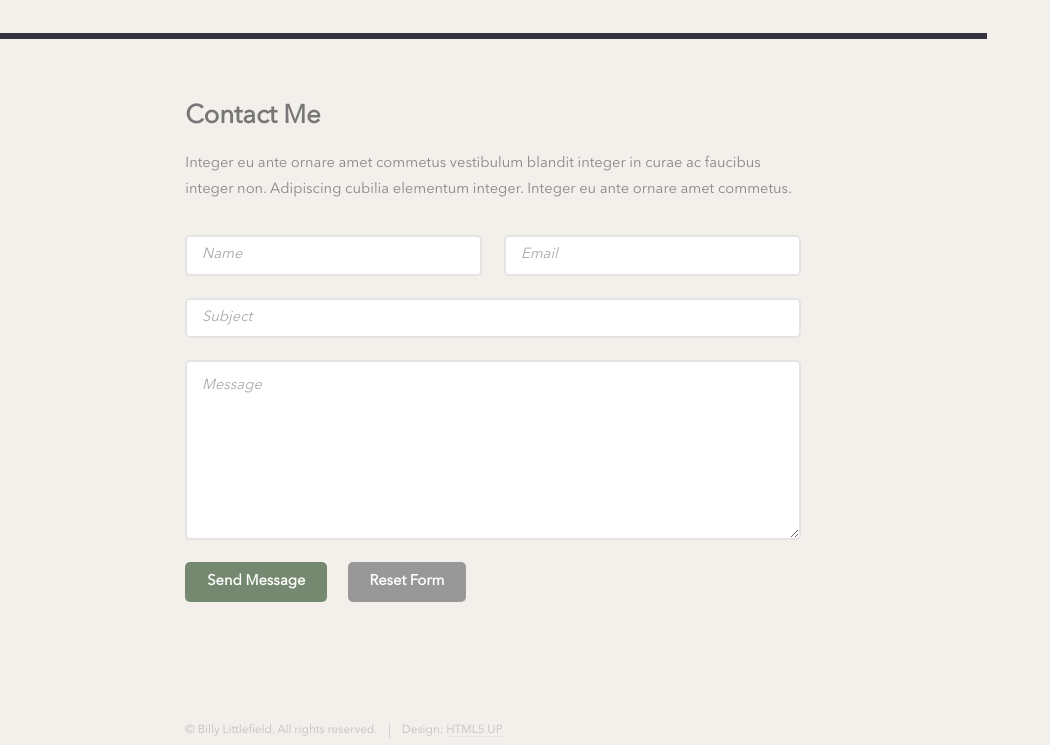
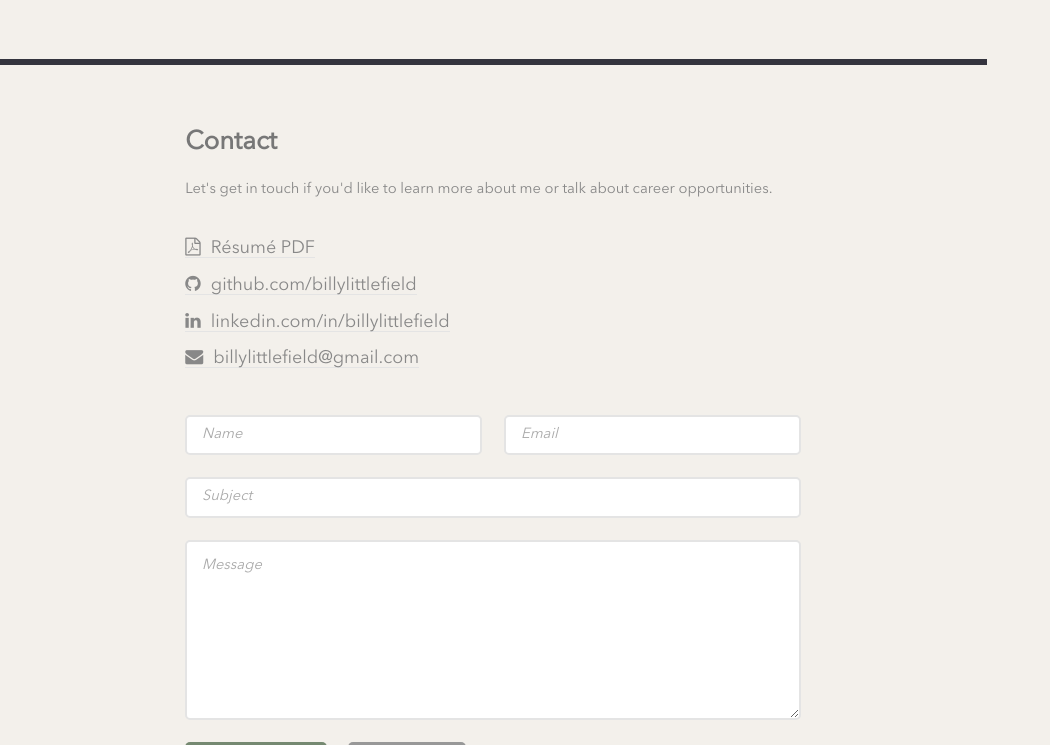
Before and after one commit to billylittlefield/billylittlefield.github.io, a plain HTML site: page index.html in a window 1280 px wide. Shown: the part 2055-2800 px from the top of the page, without its empty margins (0-1050 px from the left). Drawn offline with Linux system fonts and the light colour scheme.

Commit message:
Added resume links and contact links, setup email form

```diff
--- a/assets/css/main.css
+++ b/assets/css/main.css
@@ -1579,7 +1579,7 @@ src: url('../fonts/AvenirNextLTPro-Regular.woff') format('woff');
 
 		a:hover {
 			border-bottom-color: transparent;
-			color: #F3F0EB !important;
+			color: #758971 !important;
 		}
 
 	strong, b {
@@ -2231,7 +2231,7 @@ src: url('../fonts/AvenirNextLTPro-Regular.woff') format('woff');
 		}
 
 			table tbody tr:nth-child(2n + 1) {
-				background-color: #fafafa;
+				background-color: #F3F0EB;
 			}
 
 		table td {
@@ -2560,7 +2560,7 @@ src: url('../fonts/AvenirNextLTPro-Regular.woff') format('woff');
 
 					#header > nav ul li a.active {
 						background: rgb(243, 240, 235);
-						color: #758971 !important;
+						color: #34343E !important;
 					}
 
 				#header > nav ul li:first-child {
@@ -2608,7 +2608,7 @@ src: url('../fonts/AvenirNextLTPro-Regular.woff') format('woff');
 		border-top: 0;
 		color: #c0c0c0;
 		overflow: hidden;
-		padding: 4em 0 2em 0;
+		padding: 2em 0 0 0;
 	}
 
 		#footer .copyright {
@@ -3094,12 +3094,12 @@ src: url('../fonts/AvenirNextLTPro-Regular.woff') format('woff');
 	height: 100%;
 	width: calc(48% - 2.5em);
 	padding: 10px;
-	padding-top: calc(10px + 2.5em);
+	padding-top: calc(13px + 2.5em);
 	transition: opacity 0.2s;
 }
 
 .first-project-links {
-	padding-top: 15px;
+	padding-top: 17px;
 }
 
 	.project-links:hover {
@@ -3128,3 +3128,18 @@ src: url('../fonts/AvenirNextLTPro-Regular.woff') format('woff');
 article:last-child > div.project-links > a {
 	margin-top: 18%;
 }
+
+ul.contact-list {
+	list-style: none;
+	padding-left: 0;
+}
+
+ul.contact-list > li {
+	padding-left: 0;
+	font-size: 18px;
+	padding-bottom: 10px;
+}
+
+ul.contact-list > li > a > span.icon {
+	margin-right: 10px;
+}
--- a/index.html
+++ b/index.html
@@ -12,6 +12,7 @@
 		<!--[if lte IE 8]><script src="assets/js/ie/html5shiv.js"></script><![endif]-->
 		<link rel="stylesheet" href="assets/css/main.css" />
 		<!--[if lte IE 8]><link rel="stylesheet" href="assets/css/ie8.css" /><![endif]-->
+		<link rel="shortcut icon" type="image/png" href="images/favicon.png">
 	</head>
 	<body>
 
@@ -32,8 +33,9 @@
 				</nav>
 				<footer>
 					<ul class="icons">
+						<li><a href="resume.pdf" class="icon fa-file-pdf-o"><span class="label">Résumé</span></a></li>
 						<li><a href="https://github.com/billylittlefield" class="icon fa-github"><span class="label">Github</span></a></li>
-						<li><a href="https://www.linkedin.com/pub/billy-littlefield/25/b5/b74" class="icon fa-linkedin"><span class="label">LinkedIn</span></a></li>
+						<li><a href="www.linkedin.com/in/billylittlefield" class="icon fa-linkedin"><span class="label">LinkedIn</span></a></li>
 						<li><a href="mailto:billylittlefield@gmail.com" class="icon fa-envelope"><span class="label">Email</span></a></li>
 					</ul>
 				</footer>
@@ -52,7 +54,7 @@
 										<h2>Billy Littlefield</h2>
 										<p>Forward-thinker, problem-shrinker, tea-drinker.</p>
 									</header>
-									<p class="bio">I'm a San Francisco-based web developer with a experience in JavaScript, Ruby, and HTML/CSS. A former hardware engineer, I transitioned to software full-time after coming to terms with my love for coding. I parted ways with my job manufacturing computer chips, swapped my car for a bike, and moved to the bay - I haven't looked back since. My passion for solving tough problems and making cool things has never felt more applicable. I'm eager to continue coding and creating meaningful content for the rest of the world, and am actively looking for opportunities to do so with like-minded people!</p>
+									<p class="bio">I'm a San Francisco-based web developer with a experience in JavaScript, Ruby, and HTML/CSS. As a former hardware engineer, I double majored in engineering at Carnegie Mellon. After graduating, I worked for two years in semiconductor manufacturing while hobby coding on the side. I loved working on the cutting-edge of technology, but wasn't completely satisfied. I finally elected to transition into software full-time, moved to the bay, and haven't looked back since. My passion for solving tough problems and making cool things has never felt more applicable. I'm eager to continue coding and creating meaningful content for the rest of the world, and am actively looking fo career opportunities to do so!</p>
 								</div>
 							</section>
 
@@ -123,9 +125,16 @@
 						<!-- Four -->
 							<section id="four">
 								<div class="container">
-									<h3>Contact Me</h3>
-									<p>Integer eu ante ornare amet commetus vestibulum blandit integer in curae ac faucibus integer non. Adipiscing cubilia elementum integer. Integer eu ante ornare amet commetus.</p>
-									<form method="post" action="#">
+									<h3>Contact</h3>
+									<p>Let's get in touch if you'd like to learn more about me or talk about career opportunities.</p>
+
+									<ul class="contact-list">
+										<li><a href="resume.pdf"><span class="icon fa-file-pdf-o"></span><span>Résumé PDF</span></a></li>
+										<li><a href="https://github.com/billylittlefield"><span class="icon fa-github"></span><span>github.com/billylittlefield</span></a></li>
+										<li><a href="www.linkedin.com/in/billylittlefield"><span class="icon fa-linkedin"></span><span>linkedin.com/in/billylittlefield</span></a></li>
+										<li><a href="mailto:billylittlefield@gmail.com"><span class="icon fa-envelope"></span><span>billylittlefield@gmail.com</span></a></li>
+									</ul>
+									<form method="post" action="http://formspree.io/billylittlefield@gmail.com">
 										<div class="row uniform">
 											<div class="6u 12u(xsmall)"><input type="text" name="name" id="name" placeholder="Name" /></div>
 											<div class="6u 12u(xsmall)"><input type="email" name="email" id="email" placeholder="Email" /></div>
```
Also changed, not shown: images/favicon.png (added), 1 other file.
